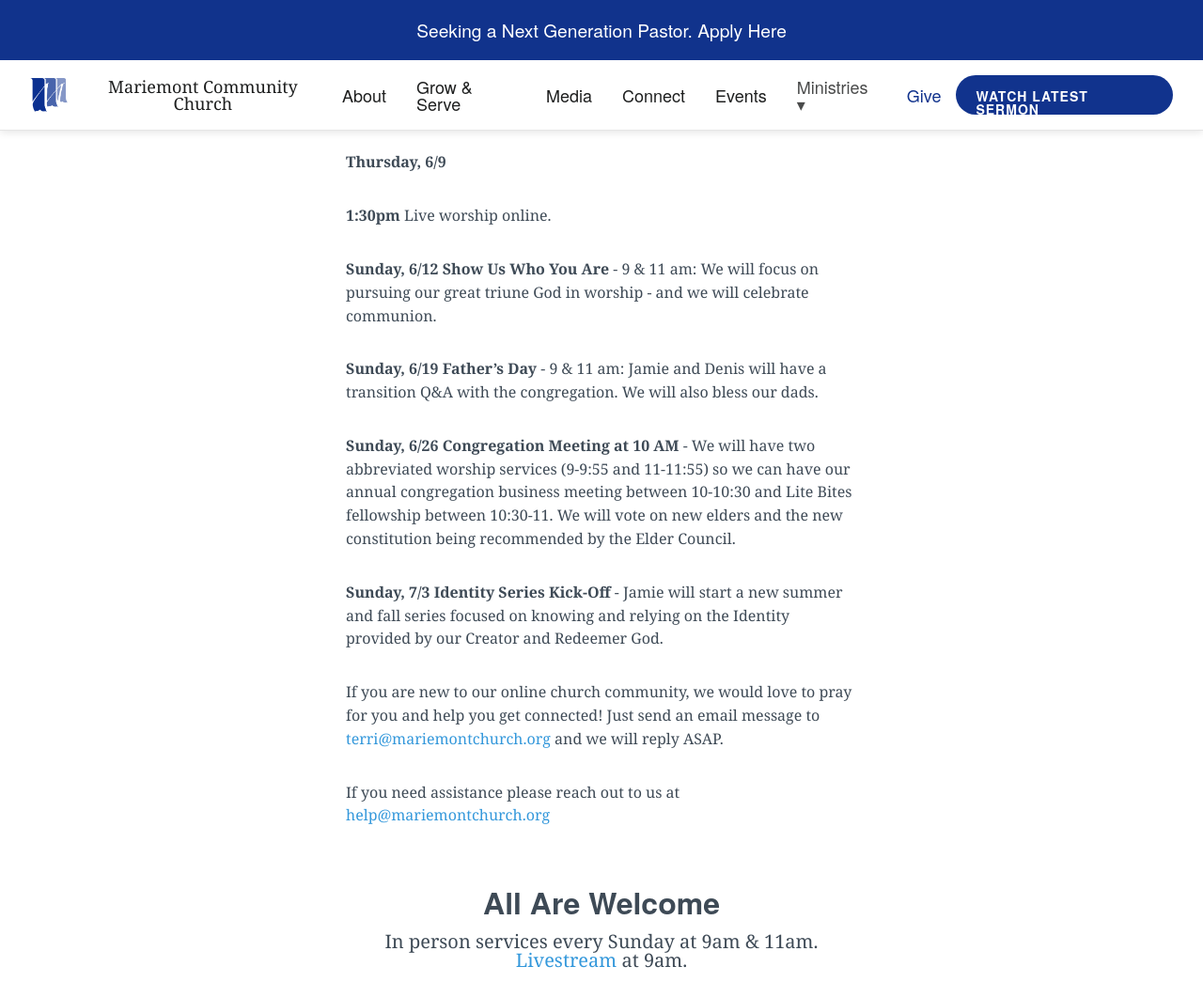
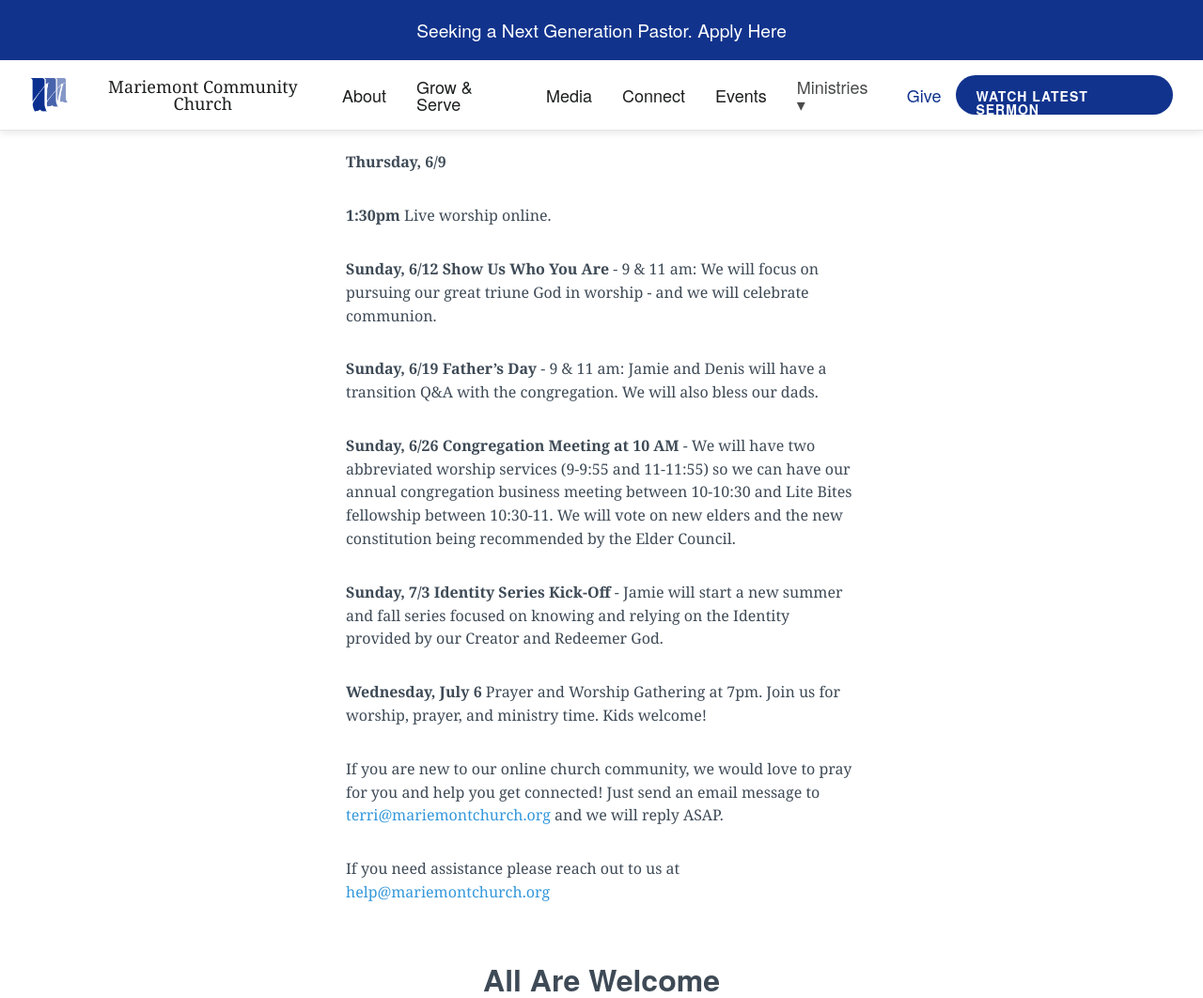
Before and after one commit to lukemoderwell/mariemont, a Jekyll site: the page built from updates.markdown, in a window 1280 px wide and 1400 px high, scrolled down 848 px. Shown: the top 1062 px of the window at 94% size. Built offline with Jekyll 4.4.1, drawn with Linux system fonts in a browser that asks for light colours; nearby versions of some CDN libraries; grey boxes are pictures that could not be loaded.

Commit message:
Updated Updates

```diff
--- a/updates.markdown
+++ b/updates.markdown
@@ -32,7 +32,7 @@
 
 **Wednesday, 6/8** NO WORSHIP AT MCC TONIGHT
 
-**Note:** Mid-week summer worship will ONLY be on the first Wednesday of the month - **June 1, July 6, and August 3**.
+**Note:** Mid-week summer worship will ONLY be on the first Wednesday of the month - **July 6, and August 3**.
 
 **Thursday, 6/9**
 
@@ -46,6 +46,9 @@
 
 **Sunday, 7/3**  **Identity Series Kick-Off** - Jamie will start a new summer and fall series focused on knowing and relying on the Identity provided by our Creator and Redeemer God.
 
+**Wednesday, July 6**  Prayer and Worship Gathering at 7pm.
+Join us for worship, prayer, and ministry time. Kids welcome!
+
 
 If you are new to our online church community, we would love to pray for you and help you get connected! Just send an email message to [terri@mariemontchurch.org](http://terri@mariemontchurch.org) and we will reply ASAP.
 
```
